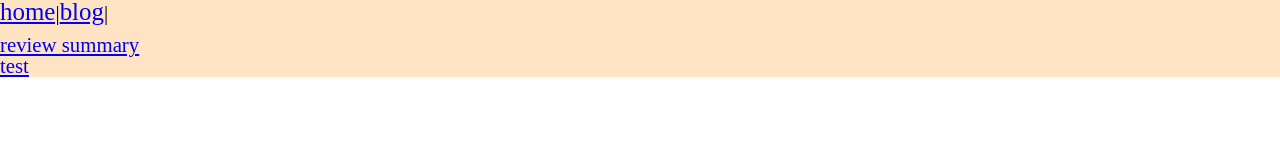
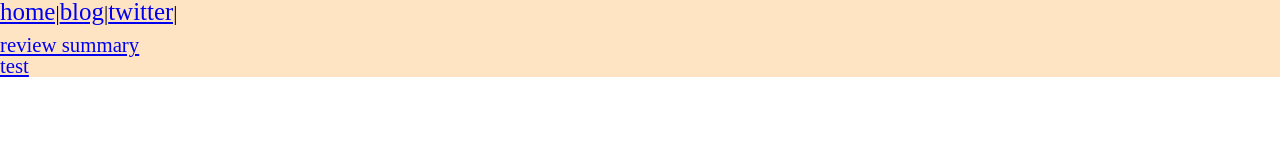
Before and after one commit to dreamt96/website, a Vue app: page /#/blog in a window 1280 px wide. Shown: the top 160 px of the page. Built offline with nearby package versions, Linux system fonts and the light colour scheme.

Commit message:
add twitter

```diff
--- a/src/components/router/index.ts
+++ b/src/components/router/index.ts
@@ -3,6 +3,7 @@ import Login from "@/components/Login.vue";
 import Home from "@/components/Home.vue";
 import Blog from "@/components/blog/Blog.vue";
 import BlogDetail from "@/components/blog/BlogDetail.vue";
+import Twitter from "@/components/twitter/Twitter.vue";
 
 const routes = [
     {
@@ -25,6 +26,11 @@ const routes = [
         name: "blogDetail",
         component: BlogDetail
     },
+    {
+        path:"/twitter",
+        name:"twitter",
+        component: Twitter
+    }
 
 ]
 
--- /dev/null
+++ b/src/components/twitter/Twitter.vue
@@ -0,0 +1,32 @@
+<template>
+  <div class="root">
+    <div class="twitter" v-for="(item, i) in twitterList.twitters" v-bind:key="i">
+      <div>{{item.content}}</div>
+      <div>{{item.createTime}}</div>
+    </div>
+  </div>
+</template>
+
+<script lang="ts">
+import {defineComponent} from "vue";
+import twitterList from "../../../writing/twitter/twitter.json";
+
+export default defineComponent({
+  name: 'Twitter',
+  data() {
+    return {
+      twitterList: twitterList
+    }
+  },
+  mounted() {
+
+  }
+});
+</script>
+
+<style scoped lang="scss">
+.root {
+
+}
+
+</style>
--- /dev/null
+++ b/src/components/twitter/model/Twitter.ts
@@ -0,0 +1,10 @@
+export default class Twitter {
+    private content: string;
+    private createTime: Date;
+
+
+    constructor(content: string, createTime: Date) {
+        this.content = content;
+        this.createTime = createTime;
+    }
+}
--- a/src/config/header.json
+++ b/src/config/header.json
@@ -7,6 +7,10 @@
     {
       "name": "blog",
       "path": "/blog"
+    },
+    {
+      "name": "twitter",
+      "path": "/twitter"
     }
   ]
 }
--- a/src/style/global.scss
+++ b/src/style/global.scss
@@ -15,4 +15,8 @@ body {
   .hidden {
     visibility: hidden;
   }
+
+  .root{
+
+  }
 }
--- /dev/null
+++ b/writing/twitter/twitter.json
@@ -0,0 +1,8 @@
+{
+  "twitters": [
+    {
+      "content": "测试",
+      "createTime": "2022-02-27"
+    }
+  ]
+}
```
Also changed, not shown: src/components/twitter/model/TwitterList.ts (added, +10 -0 lines).
